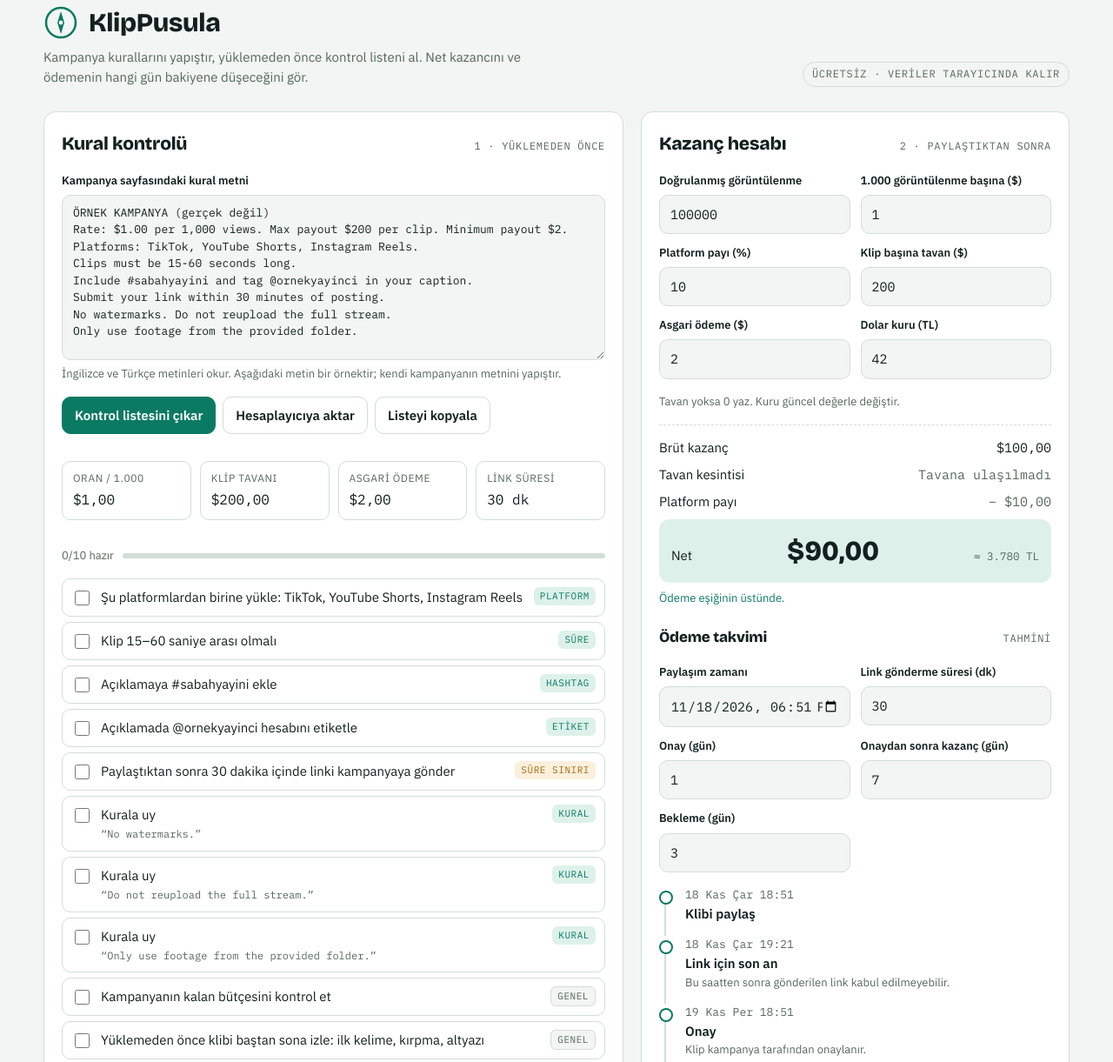
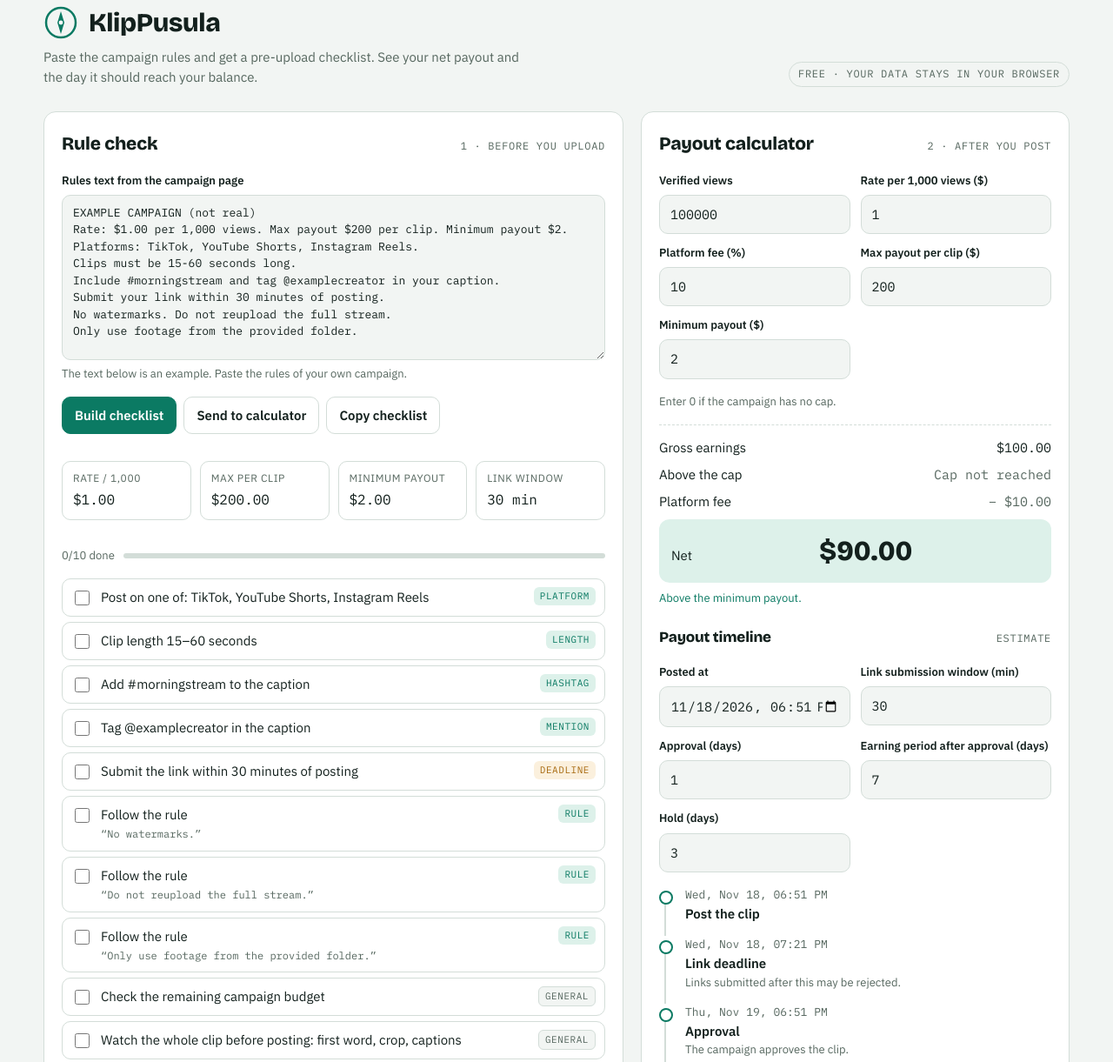
Before and after one commit to zeze89/skopya-releases, a plain HTML site: page klippusula/index.html in a window 1280 px wide. Shown: the part 33-1254 px from the top of the page at 87% size. Drawn offline with nearby package versions, Linux system fonts and the light colour scheme.

Commit message:
Switch KlipPusula to English for an international audience
Translate UI and checklist output, price Pro in USD, drop the TRY
conversion field. The parser still reads Turkish rule texts.

Co-Authored-By: Claude Opus 5.5 <noreply@anthropic.com>
Claude-Session: https://claude.ai/code/session_01N44X83wkbKsWGpyv9ugCW4

```diff
--- a/klippusula/index.html
+++ b/klippusula/index.html
@@ -1,11 +1,11 @@
 <!doctype html>
-<html lang="tr">
+<html lang="en">
 <head>
 <meta charset="utf-8">
 <meta name="viewport" content="width=device-width, initial-scale=1, viewport-fit=cover">
 <title>KlipPusula</title>
 <meta name="claude:viewport-fit-sides" content="cover">
-<meta name="description" content="Klip kampanyası kurallarını kontrol listesine çeviren ve net kazancını hesaplayan ücretsiz araç.">
+<meta name="description" content="Free tool that turns clip campaign rules into a pre-upload checklist and calculates your net payout.">
 <link rel="preconnect" href="https://fonts.googleapis.com">
 <link rel="preconnect" href="https://fonts.gstatic.com" crossorigin>
 <link rel="stylesheet" href="https://fonts.googleapis.com/css2?family=Bricolage+Grotesque:opsz,wght@12..96,600;12..96,800&family=IBM+Plex+Mono:wght@400;500&family=IBM+Plex+Sans:wght@400;500;600&display=swap">
@@ -124,82 +124,81 @@ footer{color:var(--muted);font-size:13px;max-width:80ch}
         <svg viewBox="0 0 40 40" aria-hidden="true"><circle cx="20" cy="20" r="17" fill="none" stroke="currentColor" stroke-width="2.5"/><path d="M20 7 L24 20 L20 33 L16 20 Z" fill="currentColor"/><circle cx="20" cy="20" r="2.4" fill="var(--surface)"/></svg>
         <h1>KlipPusula</h1>
       </div>
-      <p class="lead">Kampanya kurallarını yapıştır, yüklemeden önce kontrol listeni al. Net kazancını ve ödemenin hangi gün bakiyene düşeceğini gör.</p>
+      <p class="lead">Paste the campaign rules and get a pre-upload checklist. See your net payout and the day it should reach your balance.</p>
     </div>
-    <span class="badge">Ücretsiz · veriler tarayıcında kalır</span>
+    <span class="badge">Free · your data stays in your browser</span>
   </header>
 
   <div class="board">
     <section class="panel" aria-labelledby="h-rules">
-      <div class="panel-head"><h2 id="h-rules">Kural kontrolü</h2><span class="step">1 · yüklemeden önce</span></div>
+      <div class="panel-head"><h2 id="h-rules">Rule check</h2><span class="step">1 · before you upload</span></div>
       <div>
-        <label class="lbl" for="rules">Kampanya sayfasındaki kural metni</label>
+        <label class="lbl" for="rules">Rules text from the campaign page</label>
         <textarea id="rules" spellcheck="false"></textarea>
-        <p class="hint">İngilizce ve Türkçe metinleri okur. Aşağıdaki metin bir örnektir; kendi kampanyanın metnini yapıştır.</p>
+        <p class="hint">The text below is an example. Paste the rules of your own campaign.</p>
       </div>
       <div class="row">
-        <button class="primary" id="btn-parse" type="button">Kontrol listesini çıkar</button>
-        <button id="btn-send" type="button">Hesaplayıcıya aktar</button>
-        <button id="btn-copy" type="button">Listeyi kopyala</button>
+        <button class="primary" id="btn-parse" type="button">Build checklist</button>
+        <button id="btn-send" type="button">Send to calculator</button>
+        <button id="btn-copy" type="button">Copy checklist</button>
         <span class="toast" id="toast" role="status"></span>
       </div>
       <dl class="facts" id="facts"></dl>
-      <div class="progress"><span id="prog-txt">0/0 hazır</span><div class="bar"><i id="prog-bar"></i></div></div>
+      <div class="progress"><span id="prog-txt">0/0 done</span><div class="bar"><i id="prog-bar"></i></div></div>
       <ul class="checks" id="checks"></ul>
     </section>
 
     <section class="panel" aria-labelledby="h-calc">
-      <div class="panel-head"><h2 id="h-calc">Kazanç hesabı</h2><span class="step">2 · paylaştıktan sonra</span></div>
+      <div class="panel-head"><h2 id="h-calc">Payout calculator</h2><span class="step">2 · after you post</span></div>
       <div class="grid2">
-        <div><label class="lbl" for="views">Doğrulanmış görüntülenme</label><input id="views" type="number" min="0" step="1000" value="100000"></div>
-        <div><label class="lbl" for="rate">1.000 görüntülenme başına ($)</label><input id="rate" type="number" min="0" step="0.05" value="1"></div>
-        <div><label class="lbl" for="fee">Platform payı (%)</label><input id="fee" type="number" min="0" max="100" step="1" value="10"></div>
-        <div><label class="lbl" for="cap">Klip başına tavan ($)</label><input id="cap" type="number" min="0" step="10" value="200"></div>
-        <div><label class="lbl" for="minpay">Asgari ödeme ($)</label><input id="minpay" type="number" min="0" step="1" value="2"></div>
-        <div><label class="lbl" for="fx">Dolar kuru (TL)</label><input id="fx" type="number" min="0" step="0.01" value="42"></div>
+        <div><label class="lbl" for="views">Verified views</label><input id="views" type="number" min="0" step="1000" value="100000"></div>
+        <div><label class="lbl" for="rate">Rate per 1,000 views ($)</label><input id="rate" type="number" min="0" step="0.05" value="1"></div>
+        <div><label class="lbl" for="fee">Platform fee (%)</label><input id="fee" type="number" min="0" max="100" step="1" value="10"></div>
+        <div><label class="lbl" for="cap">Max payout per clip ($)</label><input id="cap" type="number" min="0" step="10" value="200"></div>
+        <div><label class="lbl" for="minpay">Minimum payout ($)</label><input id="minpay" type="number" min="0" step="1" value="2"></div>
       </div>
-      <p class="hint">Tavan yoksa 0 yaz. Kuru güncel değerle değiştir.</p>
+      <p class="hint">Enter 0 if the campaign has no cap.</p>
       <div class="result" aria-live="polite">
-        <div class="line"><span>Brüt kazanç</span><span id="o-gross">–</span></div>
-        <div class="line minus"><span id="o-cap-lbl">Tavan kesintisi</span><span id="o-cap">–</span></div>
-        <div class="line minus"><span>Platform payı</span><span id="o-fee">–</span></div>
-        <div class="net" id="o-net-box"><span>Net</span><b id="o-net">–</b><small id="o-tl">–</small></div>
+        <div class="line"><span>Gross earnings</span><span id="o-gross">–</span></div>
+        <div class="line minus"><span id="o-cap-lbl">Above the cap</span><span id="o-cap">–</span></div>
+        <div class="line minus"><span>Platform fee</span><span id="o-fee">–</span></div>
+        <div class="net" id="o-net-box"><span>Net</span><b id="o-net">–</b><small id="o-tl"></small></div>
         <span class="state" id="o-state"></span>
       </div>
 
-      <div class="panel-head" style="margin-top:6px"><h3 style="font-size:17px">Ödeme takvimi</h3><span class="step">tahmini</span></div>
+      <div class="panel-head" style="margin-top:6px"><h3 style="font-size:17px">Payout timeline</h3><span class="step">estimate</span></div>
       <div class="grid2">
-        <div><label class="lbl" for="posted">Paylaşım zamanı</label><input id="posted" type="datetime-local"></div>
-        <div><label class="lbl" for="submitmin">Link gönderme süresi (dk)</label><input id="submitmin" type="number" min="0" step="5" value="30"></div>
-        <div><label class="lbl" for="approve">Onay (gün)</label><input id="approve" type="number" min="0" step="1" value="1"></div>
-        <div><label class="lbl" for="earn">Onaydan sonra kazanç (gün)</label><input id="earn" type="number" min="0" step="1" value="7"></div>
-        <div><label class="lbl" for="hold">Bekleme (gün)</label><input id="hold" type="number" min="0" step="1" value="3"></div>
+        <div><label class="lbl" for="posted">Posted at</label><input id="posted" type="datetime-local"></div>
+        <div><label class="lbl" for="submitmin">Link submission window (min)</label><input id="submitmin" type="number" min="0" step="5" value="30"></div>
+        <div><label class="lbl" for="approve">Approval (days)</label><input id="approve" type="number" min="0" step="1" value="1"></div>
+        <div><label class="lbl" for="earn">Earning period after approval (days)</label><input id="earn" type="number" min="0" step="1" value="7"></div>
+        <div><label class="lbl" for="hold">Hold (days)</label><input id="hold" type="number" min="0" step="1" value="3"></div>
       </div>
       <ol class="timeline" id="timeline"></ol>
-      <p class="hint">Varsayılan süreler yaygın bir kampanya akışına göre. Her kampanyanın sayfasındaki süre geçerli.</p>
+      <p class="hint">Defaults follow a common campaign flow. The timing on your campaign page always wins.</p>
     </section>
   </div>
 
   <aside class="pro">
     <div>
-      <h3>KlipPusula Pro yakında</h3>
-      <p>Klip defteri, kampanyaları saat başı kazanca göre karşılaştırma ve tablo olarak dışa aktarma. Aylık 49 TL.</p>
+      <h3>KlipPusula Pro is coming</h3>
+      <p>Clip log, campaign comparison by earnings per hour, and spreadsheet export. $5 per month.</p>
     </div>
-    <span class="badge">Hazırlanıyor</span>
+    <span class="badge">In progress</span>
   </aside>
 
   <footer>
-    KlipPusula bağımsız bir araçtır. Hiçbir kampanya platformu, oyun şirketi veya yayıncıyla bağlantısı yoktur. Rakamlar örnektir ve kazanç garantisi vermez; her zaman kampanya sayfasındaki şartlar geçerlidir. Yalnızca izinli görüntüyle klip üret. Girdiğin metin ve sayılar hiçbir sunucuya gönderilmez.
+    KlipPusula is an independent tool. It is not affiliated with any campaign platform, game publisher or creator. Figures are examples and do not guarantee earnings; the terms on the campaign page always apply. Only clip footage you have permission to use. The text and numbers you enter are never sent to a server.
   </footer>
 </div>
 
 <script>
 (function(){
-  const SAMPLE = `ÖRNEK KAMPANYA (gerçek değil)
+  const SAMPLE = `EXAMPLE CAMPAIGN (not real)
 Rate: $1.00 per 1,000 views. Max payout $200 per clip. Minimum payout $2.
 Platforms: TikTok, YouTube Shorts, Instagram Reels.
 Clips must be 15-60 seconds long.
-Include #sabahyayini and tag @ornekyayinci in your caption.
+Include #morningstream and tag @examplecreator in your caption.
 Submit your link within 30 minutes of posting.
 No watermarks. Do not reupload the full stream.
 Only use footage from the provided folder.`;
@@ -209,9 +208,8 @@ Only use footage from the provided folder.`;
     get(k){ try { return localStorage.getItem('kp:'+k); } catch(e){ return null; } },
     set(k,v){ try { localStorage.setItem('kp:'+k, v); } catch(e){} }
   };
-  const fmtUSD = n => '$' + new Intl.NumberFormat('tr-TR',{minimumFractionDigits:2,maximumFractionDigits:2}).format(n);
-  const fmtTL = n => new Intl.NumberFormat('tr-TR',{maximumFractionDigits:0}).format(n) + ' TL';
-  const fmtDate = d => d.toLocaleString('tr-TR',{weekday:'short',day:'numeric',month:'short',hour:'2-digit',minute:'2-digit'});
+  const fmtUSD = n => '$' + new Intl.NumberFormat('en-US',{minimumFractionDigits:2,maximumFractionDigits:2}).format(n);
+  const fmtDate = d => d.toLocaleString('en-US',{weekday:'short',day:'numeric',month:'short',hour:'2-digit',minute:'2-digit'});
 
   function num(s){
     if (s == null) return NaN;
@@ -292,23 +290,23 @@ Only use footage from the provided folder.`;
   let current = null;
   function itemsFrom(p){
     const items = [];
-    if (p.platforms.length) items.push({ t:'Şu platformlardan birine yükle: ' + p.platforms.join(', '), tag:'platform', k:'k' });
-    else items.push({ t:'Platform bulunamadı. İzin verilen platformu kampanya sayfasında kontrol et.', tag:'bulunamadı', k:'w' });
+    if (p.platforms.length) items.push({ t:'Post on one of: ' + p.platforms.join(', '), tag:'platform', k:'k' });
+    else items.push({ t:'No platform found. Check the allowed platforms on the campaign page.', tag:'not found', k:'w' });
     if (p.dur){
       const d = p.dur;
-      const txt = d.min != null && d.max != null ? `Klip ${d.min}–${d.max} saniye arası olmalı` : d.min != null ? `Klip en az ${d.min} saniye olmalı` : `Klip en fazla ${d.max} saniye olmalı`;
-      items.push({ t: txt, tag:'süre', k:'k' });
-    } else items.push({ t:'Süre kuralı bulunamadı. Kampanya sayfasında kontrol et.', tag:'bulunamadı', k:'w' });
-    p.tags.forEach(t => items.push({ t:'Açıklamaya ' + t + ' ekle', tag:'hashtag', k:'k' }));
-    p.mentions.forEach(t => items.push({ t:'Açıklamada ' + t + ' hesabını etiketle', tag:'etiket', k:'k' }));
+      const txt = d.min != null && d.max != null ? `Clip length ${d.min}–${d.max} seconds` : d.min != null ? `Clip at least ${d.min} seconds` : `Clip at most ${d.max} seconds`;
+      items.push({ t: txt, tag:'length', k:'k' });
+    } else items.push({ t:'No length rule found. Check the campaign page.', tag:'not found', k:'w' });
+    p.tags.forEach(t => items.push({ t:'Add ' + t + ' to the caption', tag:'hashtag', k:'k' }));
+    p.mentions.forEach(t => items.push({ t:'Tag ' + t + ' in the caption', tag:'mention', k:'k' }));
     if (p.submit != null){
-      const s = p.submit >= 60 && p.submit % 60 === 0 ? (p.submit/60) + ' saat' : p.submit + ' dakika';
-      items.push({ t:`Paylaştıktan sonra ${s} içinde linki kampanyaya gönder`, tag:'süre sınırı', k:'w' });
+      const s = p.submit >= 60 && p.submit % 60 === 0 ? (p.submit/60) + (p.submit === 60 ? ' hour' : ' hours') : p.submit + ' minutes';
+      items.push({ t:`Submit the link within ${s} of posting`, tag:'deadline', k:'w' });
     }
-    p.rules.forEach(r => items.push({ t:'Kurala uy', src:r, tag:'kural', k:'k' }));
-    if (p.watermark && !p.rules.some(r => /watermark|filigran/i.test(r))) items.push({ t:'Filigran kuralı var. Filigransız çıktı veren bir araç kullan.', tag:'kural', k:'k' });
-    items.push({ t:'Kampanyanın kalan bütçesini kontrol et', tag:'genel', k:'g' });
-    items.push({ t:'Yüklemeden önce klibi baştan sona izle: ilk kelime, kırpma, altyazı', tag:'genel', k:'g' });
+    p.rules.forEach(r => items.push({ t:'Follow the rule', src:r, tag:'rule', k:'k' }));
+    if (p.watermark && !p.rules.some(r => /watermark|filigran/i.test(r))) items.push({ t:'Watermark rule found. Use an editor that exports without a watermark.', tag:'rule', k:'k' });
+    items.push({ t:'Check the remaining campaign budget', tag:'general', k:'g' });
+    items.push({ t:'Watch the whole clip before posting: first word, crop, captions', tag:'general', k:'g' });
     return items;
   }
 
@@ -317,13 +315,13 @@ Only use footage from the provided folder.`;
     const add = (label, val) => {
       const d = document.createElement('div'); d.className = 'fact' + (val == null ? ' missing' : '');
       const dt = document.createElement('dt'); dt.textContent = label;
-      const dd = document.createElement('dd'); dd.textContent = val == null ? 'Bulunamadı' : val;
+      const dd = document.createElement('dd'); dd.textContent = val == null ? 'Not found' : val;
       d.append(dt, dd); f.append(d);
     };
-    add('Oran / 1.000', p.rate != null ? fmtUSD(p.rate) : null);
-    add('Klip tavanı', p.cap != null ? fmtUSD(p.cap) : null);
-    add('Asgari ödeme', p.minpay != null ? fmtUSD(p.minpay) : null);
-    add('Link süresi', p.submit != null ? p.submit + ' dk' : null);
+    add('Rate / 1,000', p.rate != null ? fmtUSD(p.rate) : null);
+    add('Max per clip', p.cap != null ? fmtUSD(p.cap) : null);
+    add('Minimum payout', p.minpay != null ? fmtUSD(p.minpay) : null);
+    add('Link window', p.submit != null ? p.submit + ' min' : null);
   }
 
   function renderChecks(items){
@@ -341,7 +339,7 @@ Only use footage from the provided folder.`;
   }
   function progress(){
     const all = document.querySelectorAll('#checks input'), on = document.querySelectorAll('#checks input:checked');
-    $('#prog-txt').textContent = `${on.length}/${all.length} hazır`;
+    $('#prog-txt').textContent = `${on.length}/${all.length} done`;
     $('#prog-bar').style.width = all.length ? (on.length / all.length * 100) + '%' : '0';
   }
 
@@ -356,7 +354,7 @@ Only use footage from the provided folder.`;
 
   function toast(msg){ const t = $('#toast'); t.textContent = msg; clearTimeout(toast.h); toast.h = setTimeout(() => t.textContent = '', 2500); }
 
-  $('#btn-parse').addEventListener('click', () => { runParse(); toast('Liste güncellendi'); });
+  $('#btn-parse').addEventListener('click', () => { runParse(); toast('Checklist updated'); });
   $('#btn-send').addEventListener('click', () => {
     if (!current) runParse();
     let n = 0;
@@ -365,39 +363,38 @@ Only use footage from the provided folder.`;
     if (current.minpay != null){ $('#minpay').value = current.minpay; n++; }
     if (current.submit != null){ $('#submitmin').value = current.submit; n++; }
     calc();
-    toast(n ? `${n} değer hesaplayıcıya aktarıldı` : 'Aktarılacak değer bulunamadı');
+    toast(n ? `Sent ${n} values to the calculator` : 'No values to send');
   });
   $('#btn-copy').addEventListener('click', () => {
     if (!current) runParse();
     const text = current.items.map(it => '[ ] ' + it.t + (it.src ? ': ' + it.src : '')).join('\n');
-    const fallback = () => { const ta = $('#rules'); const old = ta.value; ta.value = text; ta.select(); toast('Kopyalanamadı. Liste metin kutusunda seçili, elle kopyala.'); setTimeout(() => { ta.value = old; }, 8000); };
+    const fallback = () => { const ta = $('#rules'); const old = ta.value; ta.value = text; ta.select(); toast('Could not copy. The checklist is selected in the text box; copy it by hand.'); setTimeout(() => { ta.value = old; }, 8000); };
     try {
-      navigator.clipboard.writeText(text).then(() => toast('Liste kopyalandı'), fallback);
+      navigator.clipboard.writeText(text).then(() => toast('Checklist copied'), fallback);
     } catch(e){ fallback(); }
   });
 
-  const CALC_IDS = ['views','rate','fee','cap','minpay','fx','submitmin','approve','earn','hold'];
+  const CALC_IDS = ['views','rate','fee','cap','minpay','submitmin','approve','earn','hold'];
   function val(id){ const v = parseFloat($('#'+id).value); return isFinite(v) ? v : 0; }
   function calc(){
     CALC_IDS.forEach(id => store.set(id, $('#'+id).value));
     const views = Math.max(0, val('views')), rate = Math.max(0, val('rate')), fee = Math.min(100, Math.max(0, val('fee')));
-    const cap = Math.max(0, val('cap')), minpay = Math.max(0, val('minpay')), fx = Math.max(0, val('fx'));
+    const cap = Math.max(0, val('cap')), minpay = Math.max(0, val('minpay'));
     const gross = views / 1000 * rate;
     const capped = cap > 0 ? Math.min(gross, cap) : gross;
     const capCut = gross - capped;
     const feeAmt = capped * fee / 100;
     const net = capped - feeAmt;
     $('#o-gross').textContent = fmtUSD(gross);
-    $('#o-cap').textContent = capCut > 0 ? '− ' + fmtUSD(capCut) : cap > 0 ? 'Tavana ulaşılmadı' : 'Tavan yok';
+    $('#o-cap').textContent = capCut > 0 ? '− ' + fmtUSD(capCut) : cap > 0 ? 'Cap not reached' : 'No cap';
     $('#o-fee').textContent = '− ' + fmtUSD(feeAmt);
     $('#o-net').textContent = fmtUSD(net);
-    $('#o-tl').textContent = fx > 0 ? '≈ ' + fmtTL(net * fx) : '';
     const st = $('#o-state'), box = $('#o-net-box');
     if (minpay > 0 && net < minpay){
-      st.className = 'state bad'; st.textContent = `Asgari ödeme eşiğinin (${fmtUSD(minpay)}) altında. Bu klipten ödeme çıkmaz.`; box.classList.add('below');
+      st.className = 'state bad'; st.textContent = `Below the ${fmtUSD(minpay)} minimum payout. This clip will not pay out.`; box.classList.add('below');
     } else {
       box.classList.remove('below'); st.className = 'state ok';
-      st.textContent = capCut > 0 ? `Tavana ulaşıldı. ${new Intl.NumberFormat('tr-TR').format(Math.ceil(cap / rate * 1000))} görüntülenmeden sonrası ödenmez.` : 'Ödeme eşiğinin üstünde.';
+      st.textContent = capCut > 0 ? `Cap reached. Views after ${new Intl.NumberFormat('en-US').format(Math.ceil(cap / rate * 1000))} are not paid.` : 'Above the minimum payout.';
     }
     timeline();
   }
@@ -414,11 +411,11 @@ Only use footage from the provided folder.`;
     const earnEnd = addD(appr, val('earn'));
     const bal = addD(earnEnd, val('hold'));
     const steps = [
-      [start, 'Klibi paylaş', ''],
-      [sub, 'Link için son an', 'Bu saatten sonra gönderilen link kabul edilmeyebilir.'],
-      [appr, 'Onay', 'Klip kampanya tarafından onaylanır.'],
-      [earnEnd, 'Kazanç sayımı biter', `Onaydan sonraki ${val('earn')} gün içindeki görüntülenmeler sayılır.`],
-      [bal, 'Bakiyede', `${val('hold')} günlük beklemeden sonra ödeme bakiyene düşer.`]
+      [start, 'Post the clip', ''],
+      [sub, 'Link deadline', 'Links submitted after this may be rejected.'],
+      [appr, 'Approval', 'The campaign approves the clip.'],
+      [earnEnd, 'Earning period ends', `Views in the ${val('earn')} days after approval count.`],
+      [bal, 'In your balance', `After a ${val('hold')}-day hold, the payout reaches your balance.`]
     ];
     const ol = $('#timeline'); ol.textContent = '';
     steps.forEach(([d, what, note], i) => {
```
Also changed, not shown: klippusula/app.html (+69 -72 lines).
